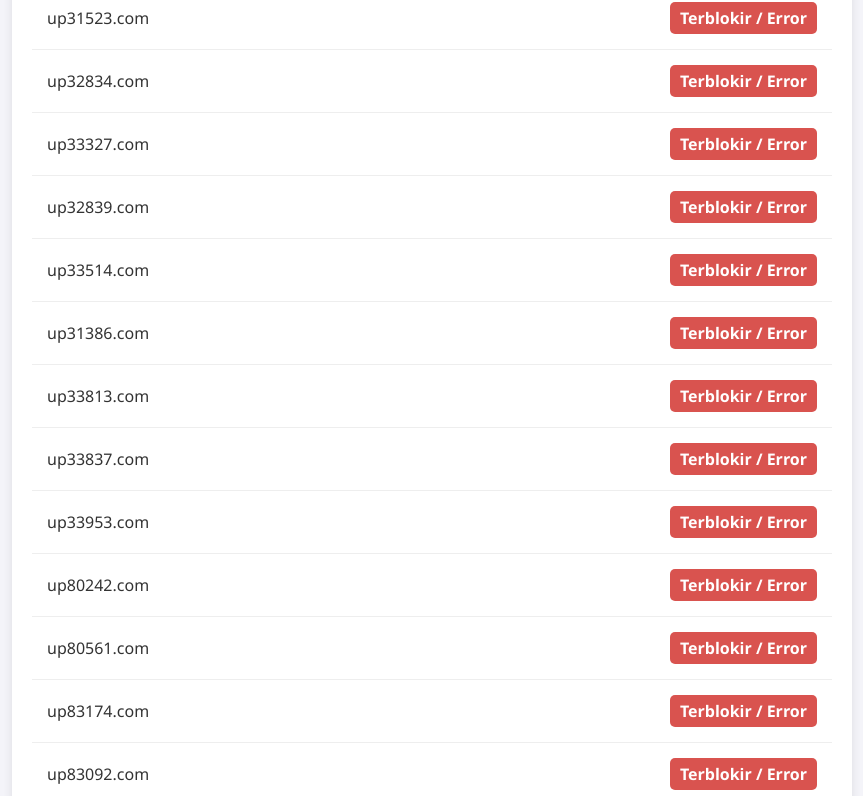
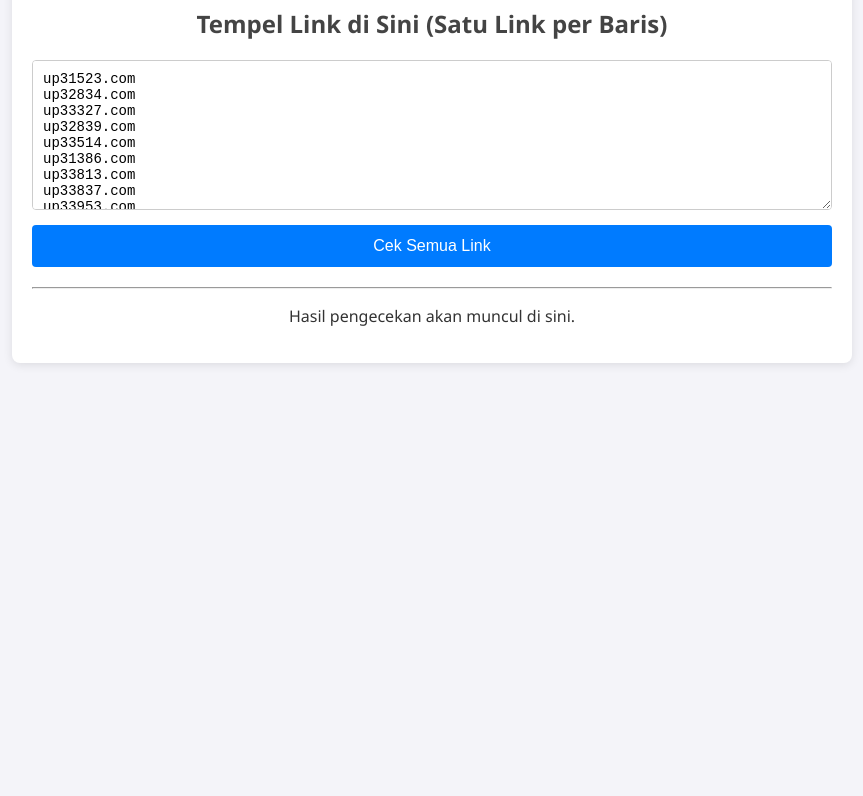
Before and after one commit to karnasenkar13246-a11y/dashboard-pengecek-link, a plain HTML site: page index.html in a window 1280 px wide. Shown: the part 139-935 px from the top of the page, without its empty margins (208-1071 px from the left). After the commit the page ends 800 px from the top, so only its background shows below. Drawn offline with Linux system fonts and the light colour scheme; no server answers.

Commit message:
Update index.html

```diff
--- a/index.html
+++ b/index.html
@@ -6,27 +6,47 @@
     <title>Dashboard Pengecek Link</title>
     <style>
         body { font-family: 'Segoe UI', Tahoma, Geneva, Verdana, sans-serif; background-color: #f4f4f9; color: #333; margin: 0; padding: 20px; }
-        h1 { text-align: center; color: #444; }
-        #dashboard { max-width: 800px; margin: 20px auto; background: white; padding: 20px; border-radius: 8px; box-shadow: 0 2px 10px rgba(0,0,0,0.1); }
+        .container { max-width: 800px; margin: 20px auto; background: white; padding: 20px; border-radius: 8px; box-shadow: 0 2px 10px rgba(0,0,0,0.1); }
+        h1, h2 { text-align: center; color: #444; }
+
+        /* Gaya untuk area input baru */
+        #input-area { margin-bottom: 20px; }
+        textarea { width: 100%; min-height: 150px; box-sizing: border-box; padding: 10px; border: 1px solid #ccc; border-radius: 4px; font-family: monospace; font-size: 14px; }
+        button { display: block; width: 100%; padding: 12px; background-color: #007bff; color: white; border: none; border-radius: 4px; font-size: 16px; cursor: pointer; margin-top: 10px; }
+        button:hover { background-color: #0056b3; }
+
         .link-item { display: flex; justify-content: space-between; align-items: center; padding: 15px; border-bottom: 1px solid #eee; }
         .link-item:last-child { border-bottom: none; }
-        .link-url { word-break: break-all; padding-right: 15px; } /* Menambahkan sedikit spasi */
-        .status { font-weight: bold; padding: 5px 10px; border-radius: 5px; color: white; white-space: nowrap; } /* Mencegah status turun baris */
+        .link-url { word-break: break-all; padding-right: 15px; }
+        .status { font-weight: bold; padding: 5px 10px; border-radius: 5px; color: white; white-space: nowrap; }
         .status-loading { background-color: #f0ad4e; }
         .status-success { background-color: #5cb85c; }
         .status-error { background-color: #d9534f; }
     </style>
 </head>
 <body>
+    <div class="container">
         <h1>Dashboard Pengecekan Link</h1>
+
+        <!-- BAGIAN BARU: Area untuk menempelkan link -->
+        <div id="input-area">
+            <h2>Tempel Link di Sini (Satu Link per Baris)</h2>
+            <textarea id="links-input" placeholder="contoh.com&#10;situslain.net&#10;123.45.67.89"></textarea>
+            <button id="check-button">Cek Semua Link</button>
+        </div>
+
+        <hr>
+
+        <!-- Hasil akan ditampilkan di sini -->
         <div id="dashboard">
-        <!-- Hasil akan ditampilkan di sini oleh JavaScript -->
+            <p style="text-align: center;">Hasil pengecekan akan muncul di sini.</p>
+        </div>
     </div>
 
     <script>
-        // --- DAFTAR LINK YANG INGIN DICEK ---
-        // Anda bisa tetap menulis link tanpa https:// di sini
-        const daftarLink = [
+        // --- DAFTAR LINK DEFAULT ANDA ---
+        // Link ini akan otomatis terisi di kotak teks saat halaman dibuka.
+        const daftarLinkDefault = [
             "up31523.com", "up32834.com", "up33327.com", "up32839.com", "up33514.com",
             "up31386.com", "up33813.com", "up33837.com", "up33953.com", "up80242.com",
             "up80561.com", "up83174.com", "up83092.com", "up80546.com", "up80586.com",
@@ -37,33 +57,48 @@
         ];
 
         const dashboard = document.getElementById('dashboard');
+        const linksInput = document.getElementById('links-input');
+        const checkButton = document.getElementById('check-button');
 
-        // Fungsi untuk mengecek setiap URL
+        // Mengisi textarea dengan daftar link default Anda saat halaman pertama kali dimuat
+        linksInput.value = daftarLinkDefault.join('\n');
+
+        // Fungsi untuk mengecek satu URL
         async function checkUrlStatus(originalUrl, urlToCheck) {
-            // Cari elemen berdasarkan ID yang dibuat dari URL asli
             const itemElement = document.getElementById('item-' + originalUrl.replace(/[^a-zA-Z0-9]/g, ''));
+            if (!itemElement) return; // Lewati jika elemen tidak ditemukan
             const statusElement = itemElement.querySelector('.status');
 
             try {
-                // Gunakan URL yang sudah ada protokolnya untuk fetch
                 await fetch(urlToCheck, { method: 'HEAD', mode: 'no-cors' });
-
                 statusElement.textContent = 'Bisa Diakses';
                 statusElement.className = 'status status-success';
-
             } catch (error) {
                 statusElement.textContent = 'Terblokir / Error';
                 statusElement.className = 'status status-error';
             }
         }
 
-        // --- PROSES UTAMA ---
-        // 1. Loop melalui setiap link di daftar
-        daftarLink.forEach(originalUrl => {
-            // 2. Buat elemen HTML untuk ditampilkan di dashboard
+        // Fungsi utama yang akan dijalankan saat tombol diklik
+        function startCheck() {
+            // 1. Kosongkan hasil pengecekan sebelumnya
+            dashboard.innerHTML = '';
+
+            // 2. Ambil semua teks dari textarea, lalu pisah menjadi array per baris
+            //    .filter(url => url.trim() !== '') digunakan untuk menghapus baris kosong
+            const urlsToCheck = linksInput.value.split('\n').filter(url => url.trim() !== '');
+
+            if (urlsToCheck.length === 0) {
+                dashboard.innerHTML = '<p style="text-align:center;">Silakan masukkan setidaknya satu URL untuk dicek.</p>';
+                return;
+            }
+
+            // 3. Lakukan proses untuk setiap link yang ada di textarea
+            urlsToCheck.forEach(originalUrl => {
+                // Buat elemen HTML untuk ditampilkan di dashboard
                 const item = document.createElement('div');
                 item.classList.add('link-item');
-            // ID dibuat dari URL asli agar unik
+                // Buat ID unik dari URL agar statusnya bisa diupdate
                 item.id = 'item-' + originalUrl.replace(/[^a-zA-Z0-9]/g, '');
                 item.innerHTML = `
                     <span class="link-url">${originalUrl}</span>
@@ -71,12 +106,17 @@
                 `;
                 dashboard.appendChild(item);
 
-            // 3. Tambahkan "https://" ke URL untuk proses pengecekan
-            const urlToCheck = 'https://' + originalUrl;
+                // Tambahkan "https://" ke URL untuk proses pengecekan
+                const urlWithProtocol = 'https://' + originalUrl;
 
-            // 4. Jalankan fungsi pengecekan dengan URL yang sudah lengkap
-            checkUrlStatus(originalUrl, urlToCheck);
+                // Jalankan fungsi pengecekan
+                checkUrlStatus(originalUrl, urlWithProtocol);
             });
+        }
+
+        // Tambahkan event listener ke tombol "Cek Semua Link"
+        checkButton.addEventListener('click', startCheck);
+
     </script>
 </body>
 </html>
```
Lines whose indentation alone changed are shown as unchanged.
